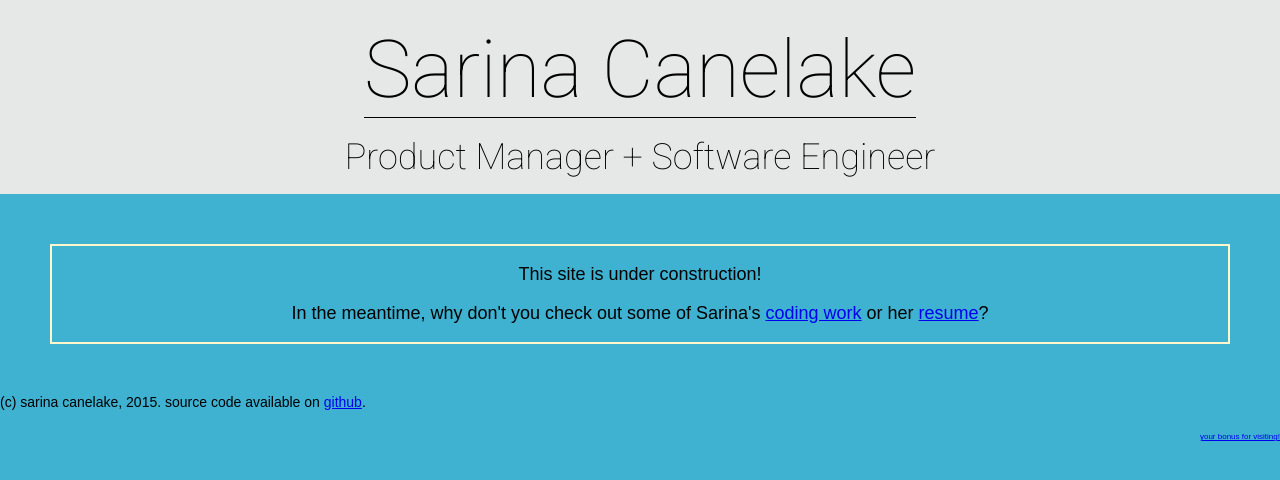
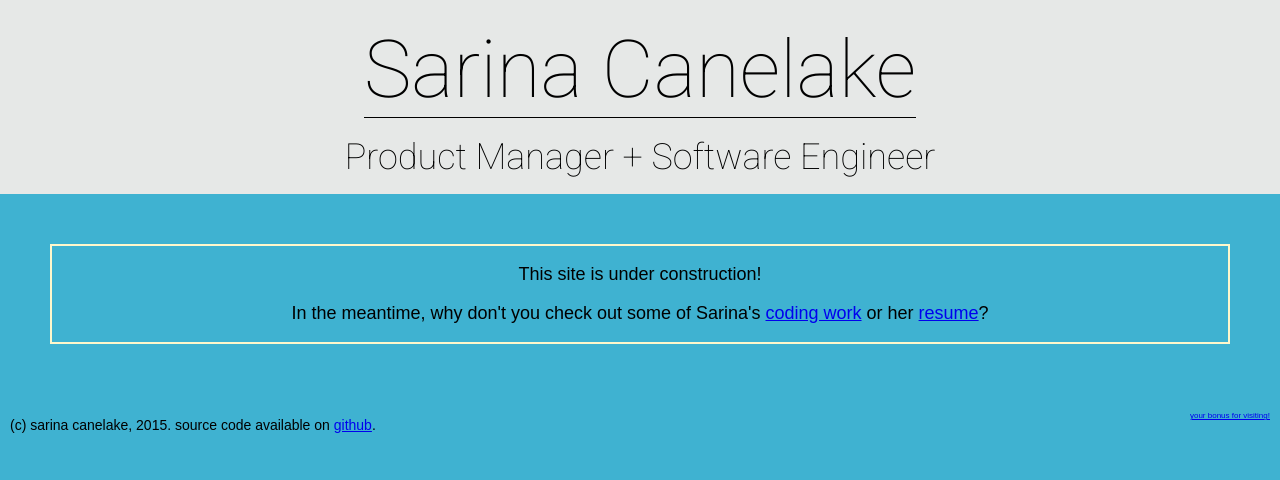
Before and after one commit to sarina/canelake, a Jekyll site: the page built from index.html, in a window 1280 px wide. Shown: the top 480 px of the page. Built offline with Jekyll 4.4.1, drawn with Linux system fonts in a browser that asks for light colours.

Commit message:
Add footer structure

```diff
--- a/_includes/footer.html
+++ b/_includes/footer.html
@@ -1,8 +1,10 @@
-<footer>
-  <p class="footer-copyleft">(c) sarina canelake, 2015. source code available on <a href="http://github.com/sarina/canelake.com/">github</a>.</p>
+<div class="footer-wrapper">
+  <footer class="footer-site">
+    <p class="footer-copyleft">(c) sarina canelake, 2015. source code available on <a href="http://github.com/sarina/canelake.com/">github</a>.</p>
 
-<div class="bonus">
-  <p><a href="http://i.imgur.com/lbUbP2t.gifv">your bonus for visiting!</a></p>
+    <div class="bonus">
+      <p><a href="http://i.imgur.com/lbUbP2t.gifv">your bonus for visiting!</a></p>
+    </div>
+
+  </footer>
 </div>
-
-</footer>
--- a/css/main.css
+++ b/css/main.css
@@ -63,8 +63,16 @@
   margin: 50px;
 }
 
-.footer-copyleft {
-  font-size: 0.875em;
+/* Footer */
+.footer-wrapper {
+  max-width: 100%;
+  padding: 10px;
+  border: 0;
+  margin-bottom: 30px;
+}
+
+.footer-site {
+  line-height: 1;
 }
 
 .bonus {
@@ -72,3 +80,8 @@
   float: right;
   color: #800000;
 }
+
+.footer-copyleft {
+  float: left;
+  font-size: 0.875em;
+}
```
